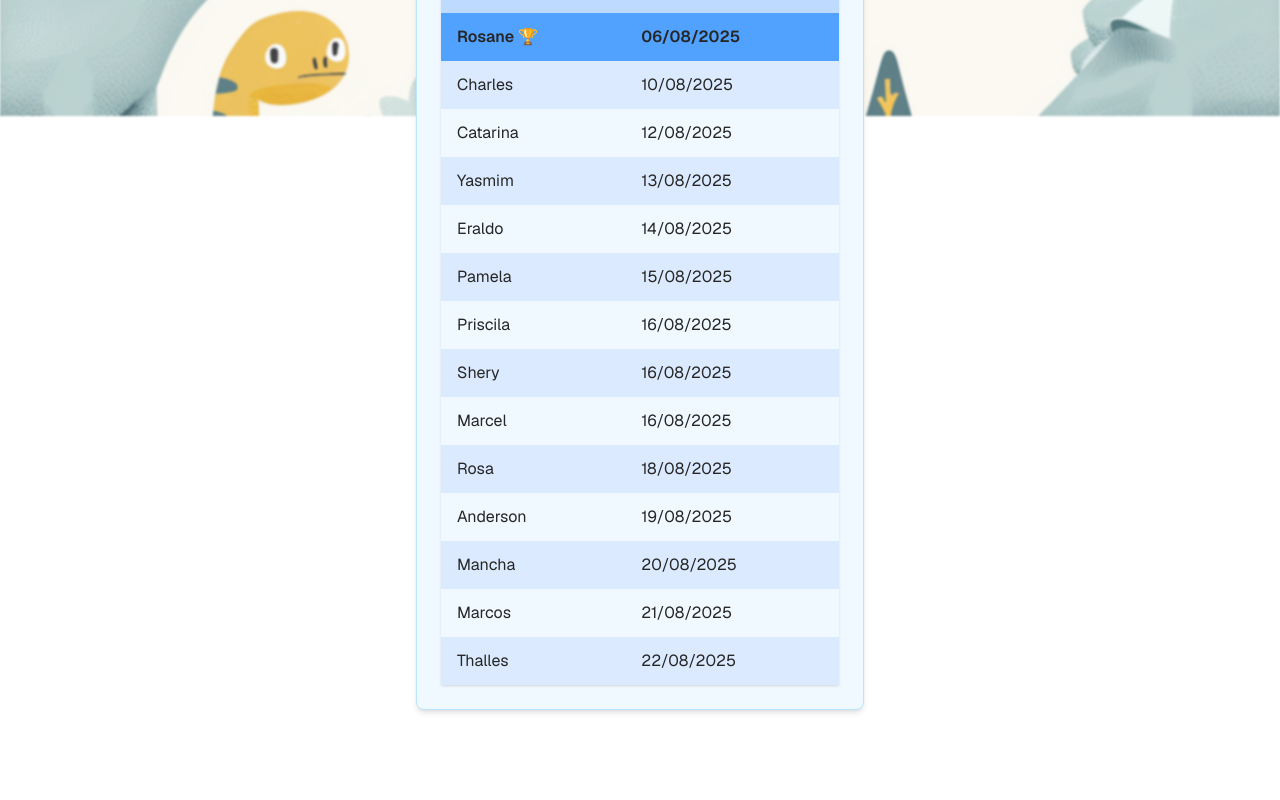
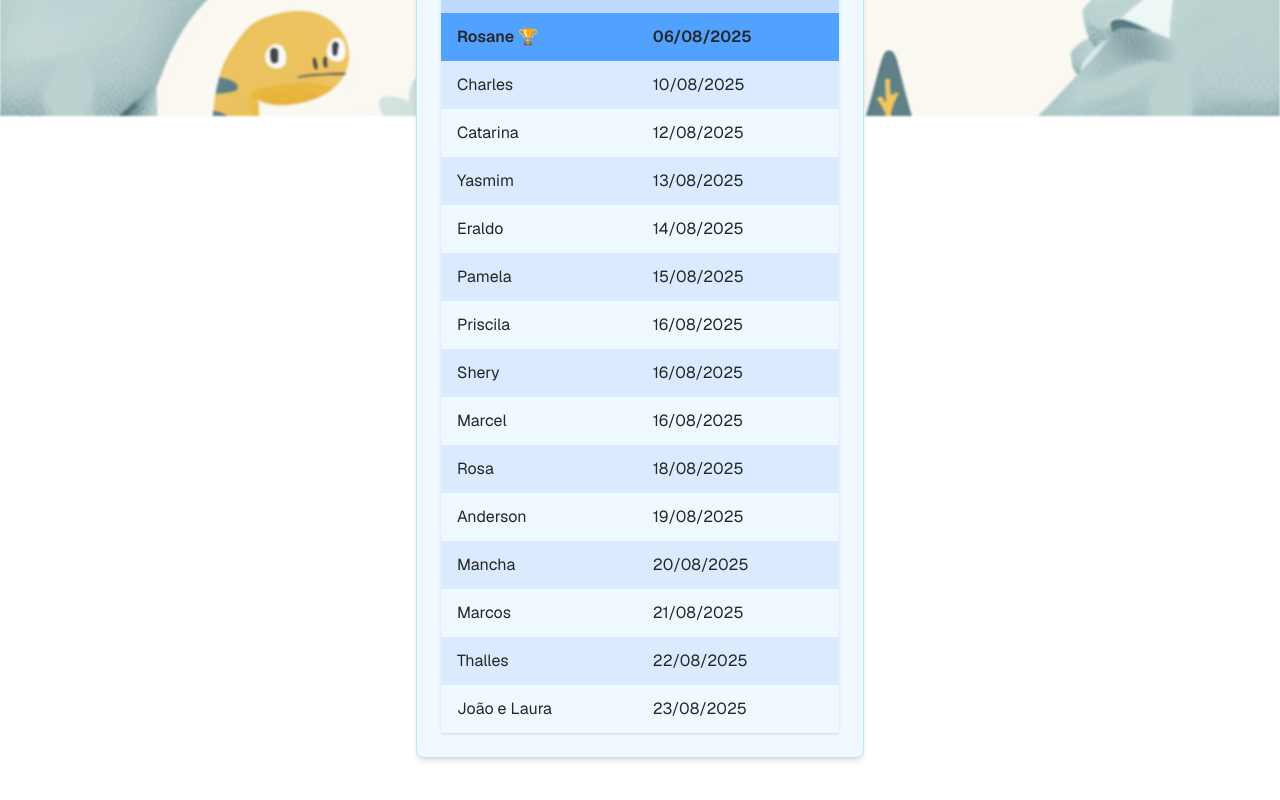
Before and after one commit to thallesBueno/baby-pool, a Next.js app: page / in a window 1280 px wide. Shown: the part 684-1484 px from the top of the page. Before the commit the page ends 1442 px from the top, so only its background shows below. Built offline with nearby package versions, Linux system fonts and the light colour scheme.

Commit message:
Update page.tsx

```diff
--- a/src/app/page.tsx
+++ b/src/app/page.tsx
@@ -56,6 +56,10 @@ const bets = [
   {
     name: "Marcel",
     date: "2025/08/16",
+  },
+  {
+    name: "João e Laura",
+    date: "2025/08/23",
   }
 ];
 
```
